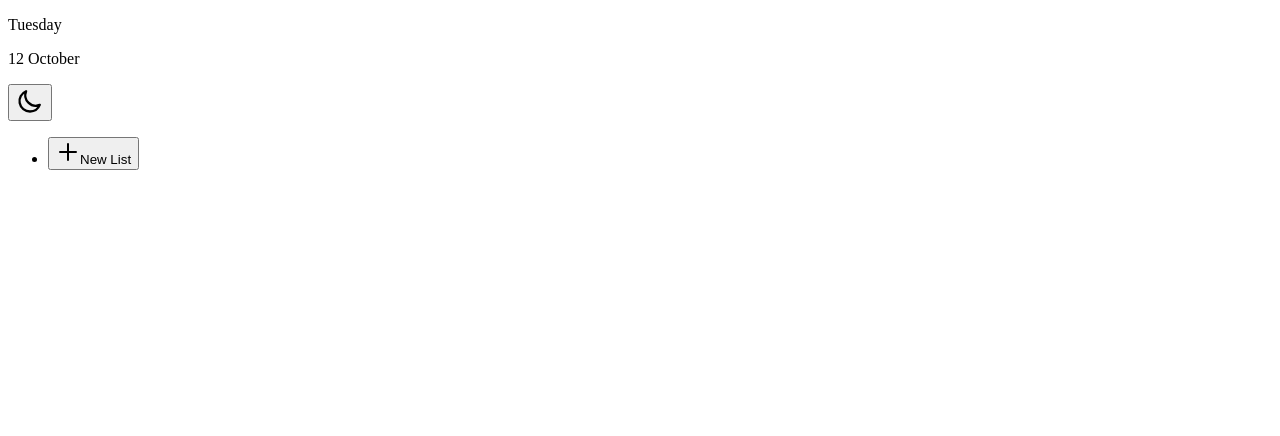
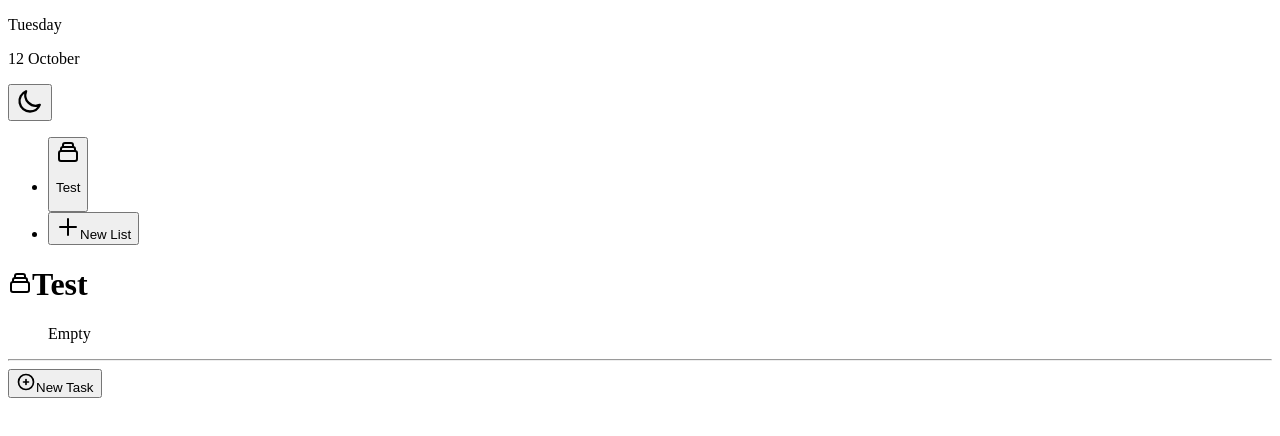
Before and after one commit to ethomp-dev/todo-list, a React (Create React App) app: page / in a window 1280 px wide. Both pictures are taken after a click on the button "New List". Shown: the top 436 px of the page. Built offline with nearby package versions, Linux system fonts and the light colour scheme.

Commit message:
feat: implement add list logic

```diff
--- a/src/App.tsx
+++ b/src/App.tsx
@@ -9,6 +9,17 @@ import ThemeSwitcher from './components/ThemeSwitcher'
 const App = () => {
   const [todoCollection, dispatchTodoCollection] = useTodoCollection()
   const [listIndex, setListIndex] = React.useState(0)
+
+  const handleAddList = () => {
+    dispatchTodoCollection({
+      type: 'ADD_TODO_LIST',
+      payload: {
+        list: {
+          title: 'Test',
+        },
+      },
+    })
+  }
 
   const handleAddItem = (summary: string) => {
     dispatchTodoCollection({
@@ -54,6 +65,7 @@ const App = () => {
             <TodoListNav
               collection={todoCollection.data}
               onListChange={setListIndex}
+              onAddList={handleAddList}
             />
           ) : (
             <p>Loading...</p>
--- a/src/components/TodoListNav.tsx
+++ b/src/components/TodoListNav.tsx
@@ -6,9 +6,11 @@ import TodoListNavItem from './TodoListNavItem'
 const TodoListNav = ({
   collection,
   onListChange,
+  onAddList,
 }: {
   collection: TodoCollectionT
   onListChange: (index: number) => void
+  onAddList: () => void
 }) => {
   return (
     <nav className="col-span-full">
@@ -23,7 +25,10 @@ const TodoListNav = ({
         ))}
 
         <li className="rounded bg-secondary text-white">
-          <button className="w-full h-full p-6 text-left font-semibold">
+          <button
+            className="w-full h-full p-6 text-left font-semibold"
+            onClick={onAddList}
+          >
             <PlusIcon className="mb-3" height={24} />
             New List
           </button>
--- a/src/components/TodoListNavItem.tsx
+++ b/src/components/TodoListNavItem.tsx
@@ -18,7 +18,7 @@ const TodoListNavItem = ({
   return (
     <li className="rounded bg-gray-50 dark:bg-gray-800">
       <button
-        className="w-full h-full p-6 text-left font-semibold"
+        className="flex flex-col w-full h-full p-6 text-left font-semibold"
         onClick={() => onListChange(index)}
       >
         <ListIcon
@@ -27,7 +27,7 @@ const TodoListNavItem = ({
           height={24}
         />
 
-        <p className="mb-1">{list.title}</p>
+        <p className="flex-1 mb-1">{list.title}</p>
 
         {list.items.length > 0 ? (
           <p className="text-sm text-gray-600 dark:text-gray-400">
--- a/src/lib/todoCollectionReducer.ts
+++ b/src/lib/todoCollectionReducer.ts
@@ -22,10 +22,16 @@ const todoCollectionReducer = (
         isLoading: false,
       }
 
-    // TODO: implement ADD_TODO_LIST action type
     case 'ADD_TODO_LIST':
       return {
         ...state,
+        data: [
+          ...newData,
+          {
+            ...action.payload.list,
+            items: [],
+          },
+        ],
       }
 
     case 'ADD_TODO_ITEM':
```
